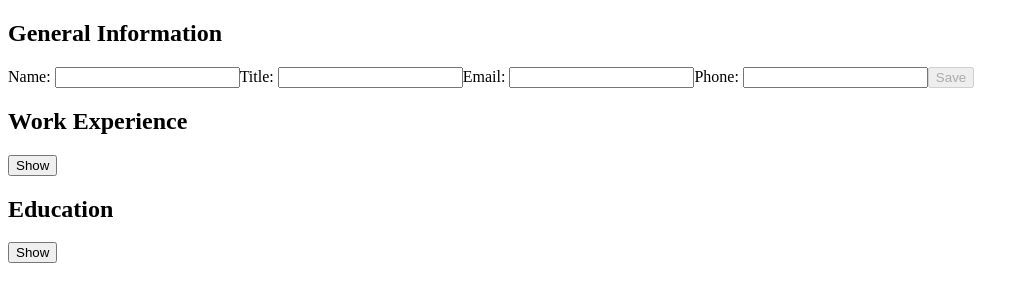
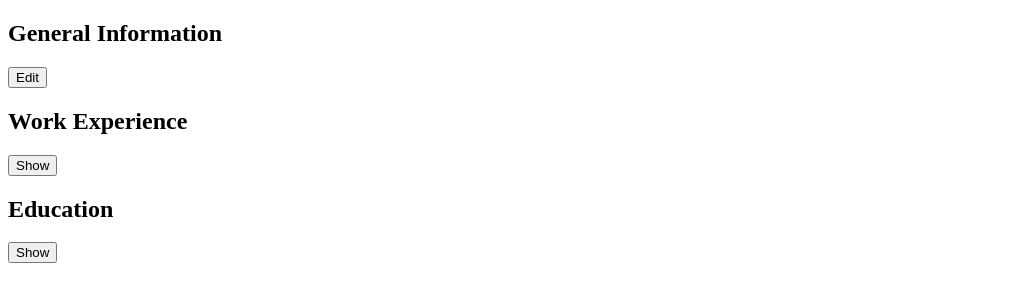
Before and after one commit to bertcherry/cv-app, a React (Vite) app: page / in a window 1280 px wide. Shown: the top 302 px of the page, without its empty margins (0-1029 px from the left). Built offline with nearby package versions, Linux system fonts and the light colour scheme.

Commit message:
add change display on edit

```diff
--- a/src/components/Data.jsx
+++ b/src/components/Data.jsx
@@ -49,7 +49,11 @@ export default function Data() {
         setDataList([...dataList, education()]);
     }
 
-    function editData(e, itemId) {
+    function editData(itemId) {
+        setEditedIds([...editedIds, itemId]);
+    }
+
+    function changeData(e, itemId) {
         setDataList(
             dataList.map(dataItem => {
                 if (dataItem.id === itemId) {
@@ -61,9 +65,6 @@ export default function Data() {
                     return dataItem;
                 }
             }));
-        if (!editedIds.includes(itemId)) {
-            setEditedIds([...editedIds, itemId]);
-        }
     }
 
     function saveData(itemId) {
@@ -76,7 +77,7 @@ export default function Data() {
 
     return (
         <div>
-            <Inputs editedIds={editedIds} dataList={dataList} createWork={createWork} createEducation={createEducation} editData={editData} saveData={saveData} deleteData={deleteData}></Inputs>
+            <Inputs editedIds={editedIds} dataList={dataList} createWork={createWork} createEducation={createEducation} editData={editData} changeData={changeData} saveData={saveData} deleteData={deleteData}></Inputs>
         </div>
     )
 }
--- a/src/components/Education.jsx
+++ b/src/components/Education.jsx
@@ -1,11 +1,15 @@
-export default function Education( { editedIds, dataList, createEducation, editData, saveData, deleteData } ) {
+export default function Education( { editedIds, dataList, createEducation, editData, changeData, saveData, deleteData } ) {
     function handleNew(e) {
         e.preventDefault();
         createEducation();
     }
 
-    function handleEdit(e, itemId) {
-        editData(e, itemId);
+    function handleChange(e, itemId) {
+        changeData(e, itemId);
+    }
+
+    function handleEdit(itemId) {
+        editData(itemId);
     }
 
     function handleSave(e, itemId) {
@@ -20,14 +24,26 @@ export default function Education( { editedIds, dataList, createEducation, editD
     const educationList = dataList.filter(dataItem => dataItem.type === 'education');
 
     const educationItems = educationList.map(educationItem =>
-        <form key={educationItem.id} id={educationItem.id}>
-            <label>Institution Name: <input name="institution" type="text" onChange={(e) => handleEdit(e, educationItem.id)} value={educationItem.institution}></input></label>
-            <label>Title of Study/Degree: <input name="title" type="text" onChange={(e) => handleEdit(e, educationItem.id)} value={educationItem.title}></input></label>
-            <label>Date of Study: <input name="date" type="text" onChange={(e) => handleEdit(e, educationItem.id)} value={educationItem.date}/></label>
-            <button onClick={() => handleDelete(educationItem.id)}>Delete</button>
-            <button type="submit" disabled={!editedIds.includes(educationItem.id)} onClick={(e) => handleSave(e, educationItem.id)}>Save</button>
-        </form>
-    );
+        {if (editedIds.includes(educationItem.id))
+            return (
+                <form key={educationItem.id} id={educationItem.id}>
+                    <label>Institution Name: <input name="institution" type="text" onChange={(e) => handleChange(e, educationItem.id)} value={educationItem.institution}></input></label>
+                    <label>Title of Study/Degree: <input name="title" type="text" onChange={(e) => handleChange(e, educationItem.id)} value={educationItem.title}></input></label>
+                    <label>Date of Study: <input name="date" type="text" onChange={(e) => handleChange(e, educationItem.id)} value={educationItem.date}/></label>
+                    <button onClick={() => handleDelete(educationItem.id)}>Delete</button>
+                    <button type="submit" disabled={!editedIds.includes(educationItem.id)} onClick={(e) => handleSave(e, educationItem.id)}>Save</button>
+                </form>
+            )
+        else return (
+            <>
+                <div>
+                    <h3>{educationItem.institution}</h3>
+                    <div>{educationItem.title}</div>
+                    <div>{educationItem.date}</div>
+                </div>
+                <button onClick={() => handleEdit(educationItem.id)}>Edit</button>
+            </>
+    )});
 
     return (
         <>
--- a/src/components/GeneralInfo.jsx
+++ b/src/components/GeneralInfo.jsx
@@ -1,24 +1,41 @@
-export default function GeneralInfo( { dataList, editedIds, editData, saveData } ) {
+export default function GeneralInfo( { dataList, editedIds, editData, changeData, saveData } ) {
     const info = dataList.find(item => item.type === 'general');
 
-    function handleEdit(e) {
-        editData(e, info.id);
+    function handleChange(e) {
+        changeData(e, info.id);
+    }
+
+    function handleEdit() {
+        editData(info.id);
     }
 
     function handleSave(e) {
         e.preventDefault();
         saveData(info.id);
-        //update the output - done by lifting the state to the top
     }
 
-    //if this isn't edited (in editedIds), display the output html and edit button
-    return (
-        <form id={info.id}>
-            <label>Name: <input name="name" type="text" autoComplete="name" onChange={handleEdit} value={info.name}></input></label>
-            <label>Title: <input name="title" type="text" autoComplete="organization-title" onChange={handleEdit} value={info.title}></input></label>
-            <label>Email: <input name="email" type="email" autoComplete="email" onChange={handleEdit} value={info.email}></input></label>
-            <label>Phone: <input name="tel" type="tel" autoComplete="tel" onChange={handleEdit} value={info.tel}></input></label>
-            <button type="submit" disabled={!editedIds.includes(info.id)} onClick={handleSave}>Save</button>
-        </form>
-    )
+    if (editedIds.includes(info.id)) {
+        return (
+            <form id={info.id}>
+                <label>Name: <input name="name" type="text" autoComplete="name" onChange={handleChange} value={info.name}></input></label>
+                <label>Title: <input name="title" type="text" autoComplete="organization-title" onChange={handleChange} value={info.title}></input></label>
+                <label>Email: <input name="email" type="email" autoComplete="email" onChange={handleChange} value={info.email}></input></label>
+                <label>Phone: <input name="tel" type="tel" autoComplete="tel" onChange={handleChange} value={info.tel}></input></label>
+                <button type="submit" onClick={handleSave}>Save</button>
+            </form>
+        )
+    } else {
+        return (
+            <>
+                <div>
+                    <h3>{info.name}</h3>
+                    <div>{info.title}</div>
+                    <div>{info.email}</div>
+                    <div>{info.tel}</div>
+                </div>
+                <button onClick={handleEdit}>Edit</button>
+            </>
+        )
+    }
+
 }
--- a/src/components/Inputs.jsx
+++ b/src/components/Inputs.jsx
@@ -4,18 +4,18 @@ import GeneralInfo from "./GeneralInfo";
 import WorkExperience from "./WorkExperience";
 import Education from "./Education";
 
-export default function Inputs( {dataList, editedIds, createWork, createEducation, editData, saveData, deleteData }) {
+export default function Inputs( {dataList, editedIds, createWork, createEducation, editData, changeData, saveData, deleteData }) {
     const [activeIndex, setActiveIndex] = useState(0);
     return (
         <div className='inputs'>
             <InputSection title='General Information' isActive={activeIndex === 0} onShow={() => setActiveIndex(0)}>
-                <GeneralInfo dataList={dataList} editedIds={editedIds} editData={editData} saveData={saveData}></GeneralInfo>
+                <GeneralInfo dataList={dataList} editedIds={editedIds} editData={editData} changeData={changeData} saveData={saveData}></GeneralInfo>
             </InputSection>
             <InputSection title='Work Experience' isActive={activeIndex === 1} onShow={() => setActiveIndex(1)}>
-                <WorkExperience editedIds={editedIds} dataList={dataList} createWork={createWork} editData={editData} saveData={saveData} deleteData={deleteData}></WorkExperience>
+                <WorkExperience editedIds={editedIds} dataList={dataList} createWork={createWork} editData={editData} changeData={changeData} saveData={saveData} deleteData={deleteData}></WorkExperience>
             </InputSection>
             <InputSection title='Education' isActive={activeIndex === 2} onShow={() => setActiveIndex(2)}>
-                <Education editedIds={editedIds} dataList={dataList} createEducation={createEducation} editData={editData} saveData={saveData} deleteData={deleteData}></Education>
+                <Education editedIds={editedIds} dataList={dataList} createEducation={createEducation} editData={editData} changeData={changeData} saveData={saveData} deleteData={deleteData}></Education>
             </InputSection>
         </div>
     )
--- a/src/components/WorkExperience.jsx
+++ b/src/components/WorkExperience.jsx
@@ -1,11 +1,15 @@
-export default function WorkExperience( { editedIds, dataList, createWork, editData, saveData, deleteData } ) {
+export default function WorkExperience( { editedIds, dataList, createWork, editData, changeData, saveData, deleteData } ) {
     function handleNew(e) {
         e.preventDefault();
         createWork();
     }
 
-    function handleEdit(e, itemId) {
-        editData(e, itemId);
+    function handleChange(e, itemId) {
+        changeData(e, itemId);
+    }
+
+    function handleEdit(itemId) {
+        editData(itemId);
     }
 
     function handleSave(e, itemId) {
@@ -20,18 +24,34 @@ export default function WorkExperience( { editedIds, dataList, createWork, editD
     const workList = dataList.filter(dataItem => dataItem.type === 'work');
 
     const workItems = workList.map(workItem =>
-            <form key={workItem.id} id={workItem.id}>
-                <label>Company Name: <input name="company" type="text" autoComplete="organization" onChange={(e) => handleEdit(e, workItem.id)} value={workItem.company}></input></label>
-                <label>Job Title: <input name="title" type="text" onChange={(e) => handleEdit(e, workItem.id)} value={workItem.title}></input></label>
-                <label>Location: <input name="location" type="text" onChange={(e) => handleEdit(e, workItem.id)} value={workItem.location}></input></label>
-                <label htmlFor="description">Description:</label>
-                <textarea id="description" name="description" onChange={(e) => handleEdit(e, workItem.id)} value={workItem.description}></textarea>
-                <label>Start Date: <input name="startDate" type="text" onChange={(e) => handleEdit(e, workItem.id)} value={workItem.startDate}/></label>
-                <label>End Date: <input name="endDate" type="text" onChange={(e) => handleEdit(e, workItem.id)} value={workItem.endDate}/></label>
-                <button onClick={() => handleDelete(workItem.id)}>Delete</button>
-                <button type="submit" disabled={!editedIds.includes(workItem.id)} onClick={(e) => handleSave(e, workItem.id)}>Save</button>
-            </form>
-        );
+        {if (editedIds.includes(workItem.id)) {
+            return (
+                <form key={workItem.id} id={workItem.id}>
+                    <label>Company Name: <input name="company" type="text" autoComplete="organization" onChange={(e) => handleChange(e, workItem.id)} value={workItem.company}></input></label>
+                    <label>Job Title: <input name="title" type="text" onChange={(e) => handleChange(e, workItem.id)} value={workItem.title}></input></label>
+                    <label>Location: <input name="location" type="text" onChange={(e) => handleChange(e, workItem.id)} value={workItem.location}></input></label>
+                    <label htmlFor="description">Description:</label>
+                    <textarea id="description" name="description" onChange={(e) => handleChange(e, workItem.id)} value={workItem.description}></textarea>
+                    <label>Start Date: <input name="startDate" type="text" onChange={(e) => handleChange(e, workItem.id)} value={workItem.startDate}/></label>
+                    <label>End Date: <input name="endDate" type="text" onChange={(e) => handleChange(e, workItem.id)} value={workItem.endDate}/></label>
+                    <button onClick={() => handleDelete(workItem.id)}>Delete</button>
+                    <button type="submit" disabled={!editedIds.includes(workItem.id)} onClick={(e) => handleSave(e, workItem.id)}>Save</button>
+                </form>
+            )
+        } else {
+            return (
+                <div key={workItem.id}>
+                    <div>
+                        <h3>{workItem.company}</h3>
+                        <div>{workItem.title}</div>
+                        <div>{workItem.location}</div>
+                        <div>{workItem.description}</div>
+                        <div>{workItem.startDate}</div>
+                        <div>{workItem.endDate}</div>
+                    </div>
+                    <button onClick={() => handleEdit(workItem.id)}>Edit</button>
+                </div>
+        )}});
 
     return (
         <>
```
